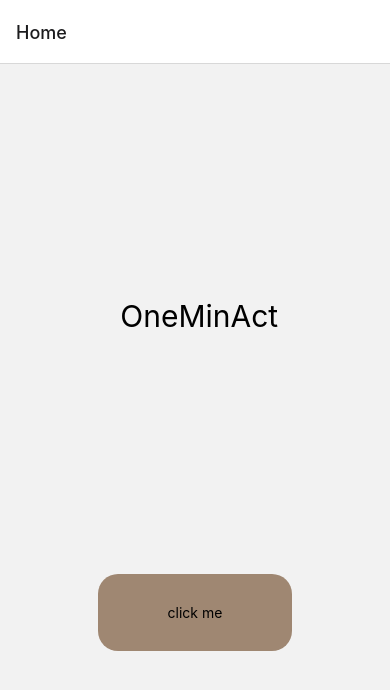
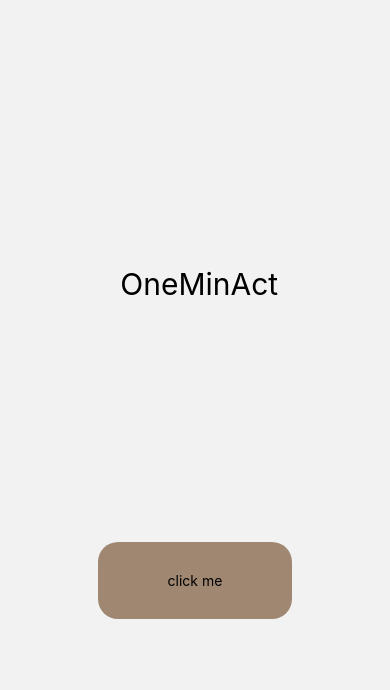
Before and after one commit to PaulCompSci/Fall-Hack-2022, a React Native app: screen / in a window 390 px wide. Shown: the top 690 px of the page. Built offline with nearby package versions, Linux system fonts and the light colour scheme.

Commit message:
Hide headers from Stack Screens

```diff
--- a/App.js
+++ b/App.js
@@ -9,8 +9,8 @@
   return (
     <NavigationContainer>
       <Stack.Navigator>
-        <Stack.Screen name="Home" component={HomeScreen} />
-        <Stack.Screen name="Task" component={TaskPage} />
+        <Stack.Screen name="Home" options={{ headerShown: false }} component={HomeScreen} />
+        <Stack.Screen name="Task" options={{ headerShown: false }} component={TaskPage} />
       </Stack.Navigator>
     </NavigationContainer>
   );
```
